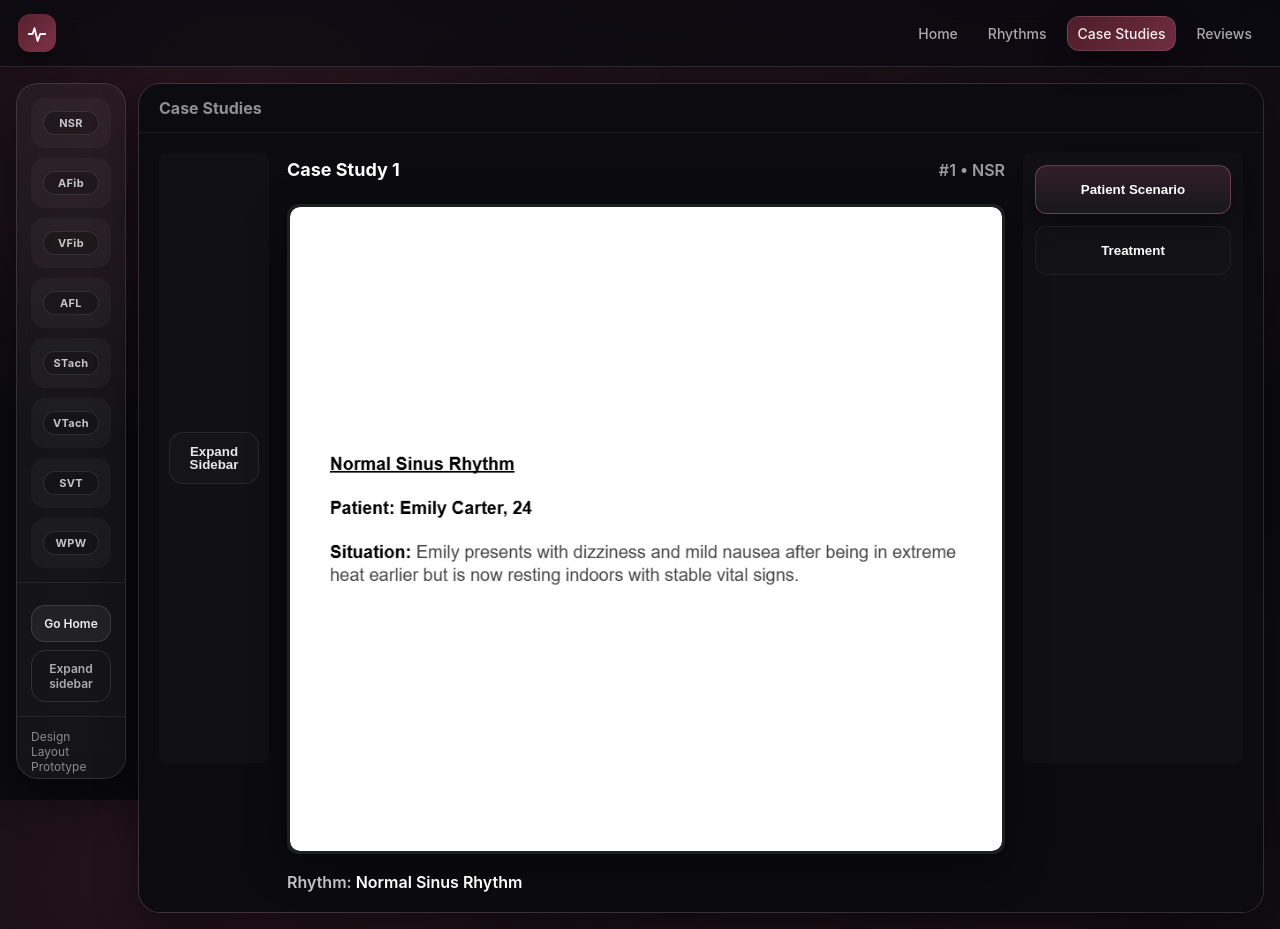
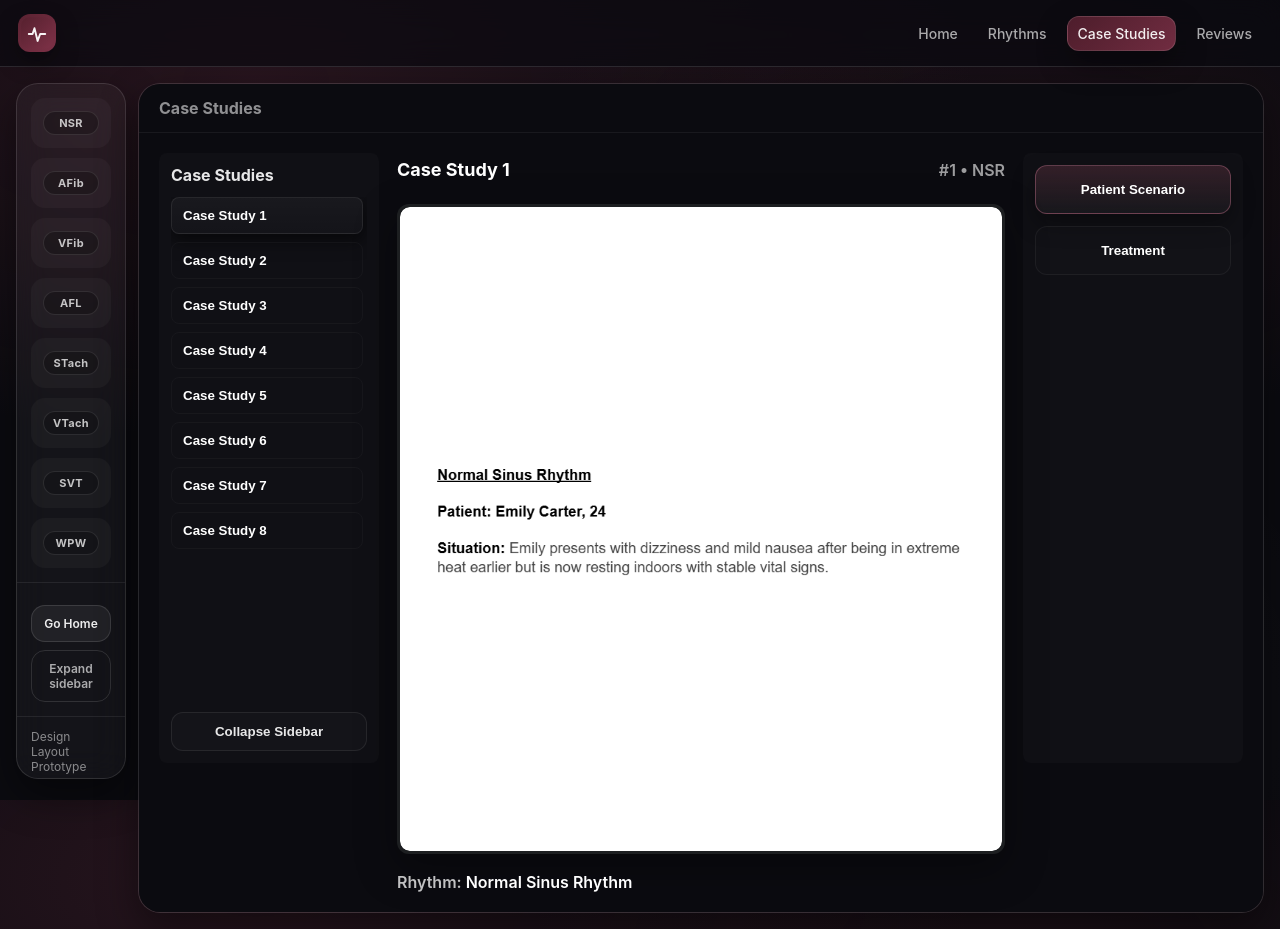
Before and after one commit to vinayramasamy1/Cardiac-Simulation-React, a React (Vite) app: page /case-studies in a window 1280 px wide. Built offline with nearby package versions, Linux system fonts and the light colour scheme.

Commit message:
Casestudy sidebar expansion

```diff
--- a/src/pages/CaseStudies.jsx
+++ b/src/pages/CaseStudies.jsx
@@ -22,7 +22,7 @@ export default function CaseStudies() {
     }));
   }, []);
 
-  const [collapsed, setCollapsed] = useState(true);
+  const [collapsed, setCollapsed] = useState(false);
   const [activeIndex, setActiveIndex] = useState(0);
   const [lockedView, setLockedView] = useState(null);
   const [hoveredView, setHoveredView] = useState(null);
```
